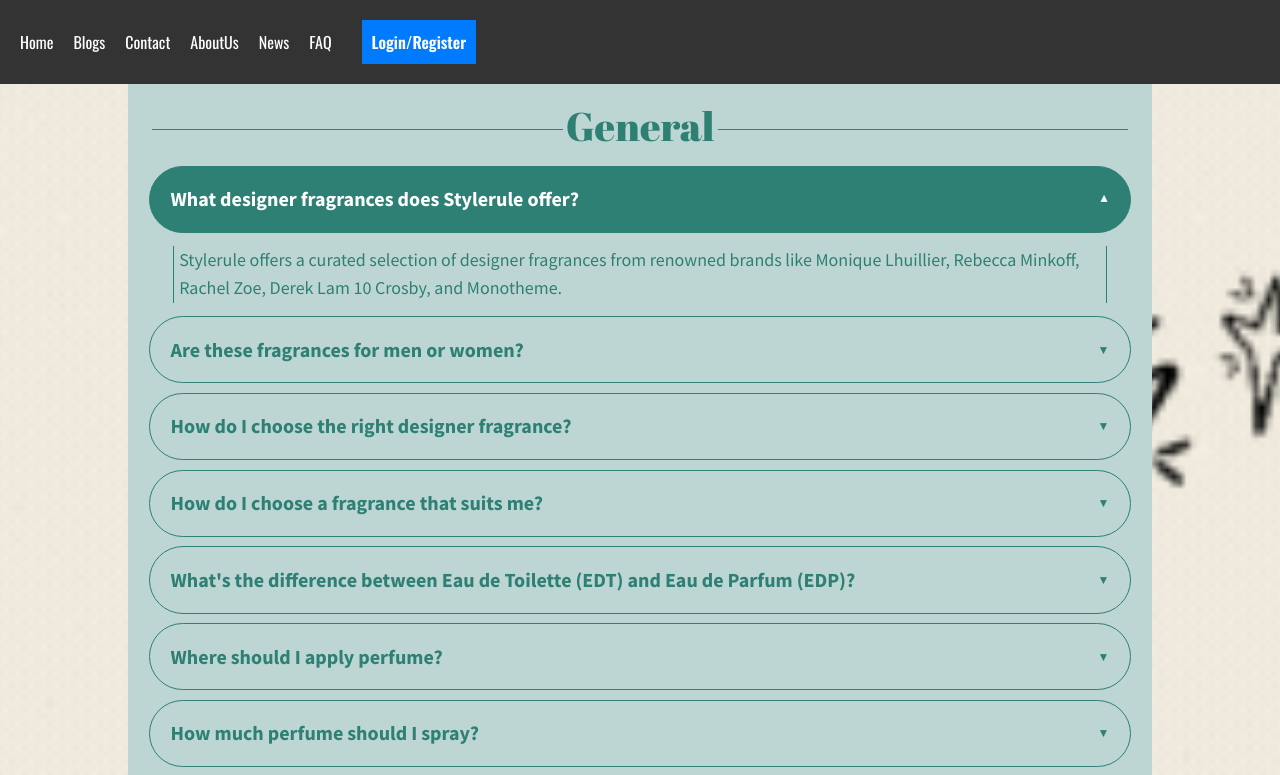
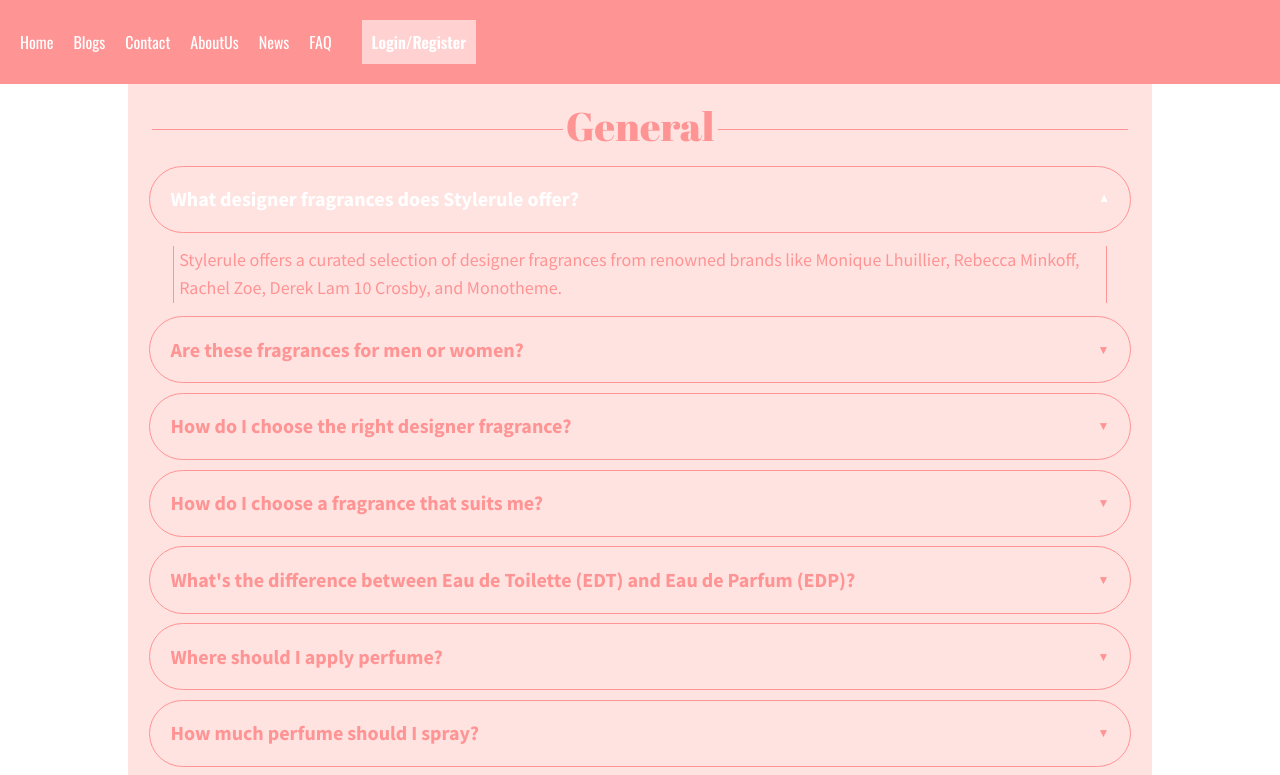
Before and after one commit to dikshantchitara/Ecommerce-React-Project-Template, a React (Create React App) app: page /faq in a window 1280 px wide. Shown: the top 775 px of the page. Built offline with nearby package versions, Linux system fonts and the light colour scheme; no server answers; a web font is replaced by a local one.

Commit message:
color changed
not final

```diff
--- a/src/index.css
+++ b/src/index.css
@@ -4,7 +4,7 @@ body {
   font-family: "Oswald", sans-serif !important;
   -webkit-font-smoothing: antialiased;
   -moz-osx-font-smoothing: grayscale;
-  background-image: url('./../public/backgroundg.gif');
+  background-color:#FFF5E4;
   background-repeat: no-repeat;
     background-size: cover;
   background-position: center;
@@ -13,4 +13,5 @@ body {
 
 code {
   font-family: "Oswald", sans-serif !important;
+  color: #FFF5E4;
 }
--- a/src/pages/Home.css
+++ b/src/pages/Home.css
@@ -37,7 +37,7 @@ h1{
 }
 
 .article-card:hover {
-    box-shadow: 0 6px 10px rgba(0, 0, 0, 0.2);
+    box-shadow: 0 6px 10px #102C57;
 }
 .article-image {
   width: 100px;
@@ -74,7 +74,7 @@ h1{
 
 
 .footer {
-    background-color: #000;
+    background-color: #FF9494 !important;
 
     color: #fff;
 
@@ -117,14 +117,17 @@ h1{
     margin-top: 20px;
 }
 
+button{
+    background-color: #FFD1D1 !important;
+}
 
 
 
 /* Home.css */
 
 .custom-card {
-    background-color: #f8f9fa;
-    border: 1px solid #ced4da;
+    /* background-color: #FFE3E1 !important; */
+    border: 1px solid #102C57;
     border-radius: 10px;
     box-shadow: 0 4px 8px rgba(0, 0, 0, 0.1);
 }
@@ -139,7 +142,7 @@ h1{
 }
 
 .custom-card .card-text {
-    color: #6c757d;
+    color: #000000;
 }
 
 footer h2{
--- a/src/pages/blogs.css
+++ b/src/pages/blogs.css
@@ -1,6 +1,7 @@
 
 .container {
     padding: 0 15px;
+
 }
 
 
@@ -9,6 +10,7 @@ h1 {
 }
 
 .card {
+    background-color: #FFE3E1 !important;
     border-radius: 15px;
     transition: transform 0.3s ease, box-shadow 0.3s ease;
     overflow: hidden;
--- a/src/pages/faq.css
+++ b/src/pages/faq.css
@@ -7,7 +7,7 @@
          text-align: center;
          font-family: "Abril Fatface", cursive;
          font-size: 0.32rem;
-         color: #2e8074;
+         color: #FF9494;
          display: flex;
          justify-content: center;
          align-items: center;
@@ -19,14 +19,14 @@
          display: block;
          margin: 0 0.2rem;
          flex: 1;
-         border-bottom: 1px solid #2e8074;
+         border-bottom: 1px solid #FF9494;
      }
 
      .wrapper {
             box-sizing: border-box;
             min-height: 100vh;
             padding: 1.1rem 1.3rem;
-            background-color: #bdd6d3;
+            background-color: #FFE3E1;
             width: 80%;
             margin: auto;
             font-family: "Source Sans Pro", sans-serif;
@@ -45,8 +45,8 @@
 
      input[type=radio]:checked+.item .title {
          color: #fff;
-         border-color: #2e8074;
-         background-color: #2e8074;
+         border-color: #FF9494;
+         background-color: #FFE3E1;
      }
 
      input[type=radio]:checked+.item .title:after {
@@ -73,7 +73,7 @@
             font-size: 20px;
             padding: 1.1rem 1.3rem;
             border-radius: 5.3rem;
-            color: #2e8074;
+            color: #FF9494;
             border: 1px solid;
             font-weight: bold;
             cursor: pointer;
@@ -95,7 +95,7 @@
         margin: 0 auto;
         padding: 0 0.3rem;
         line-height: 1.6;
-        color: #2e8074;
+        color: #FF9494;
         border: 1px solid;
         border-width: 0 1px;
         height: 0;
--- a/src/pages/layout.js
+++ b/src/pages/layout.js
@@ -99,7 +99,7 @@ const Layout = () => {
 
 // Styles
 const navStyle = {
-  backgroundColor: "#333",
+  backgroundColor: "#FF9494",
   padding: "10px",
 };
 
```
